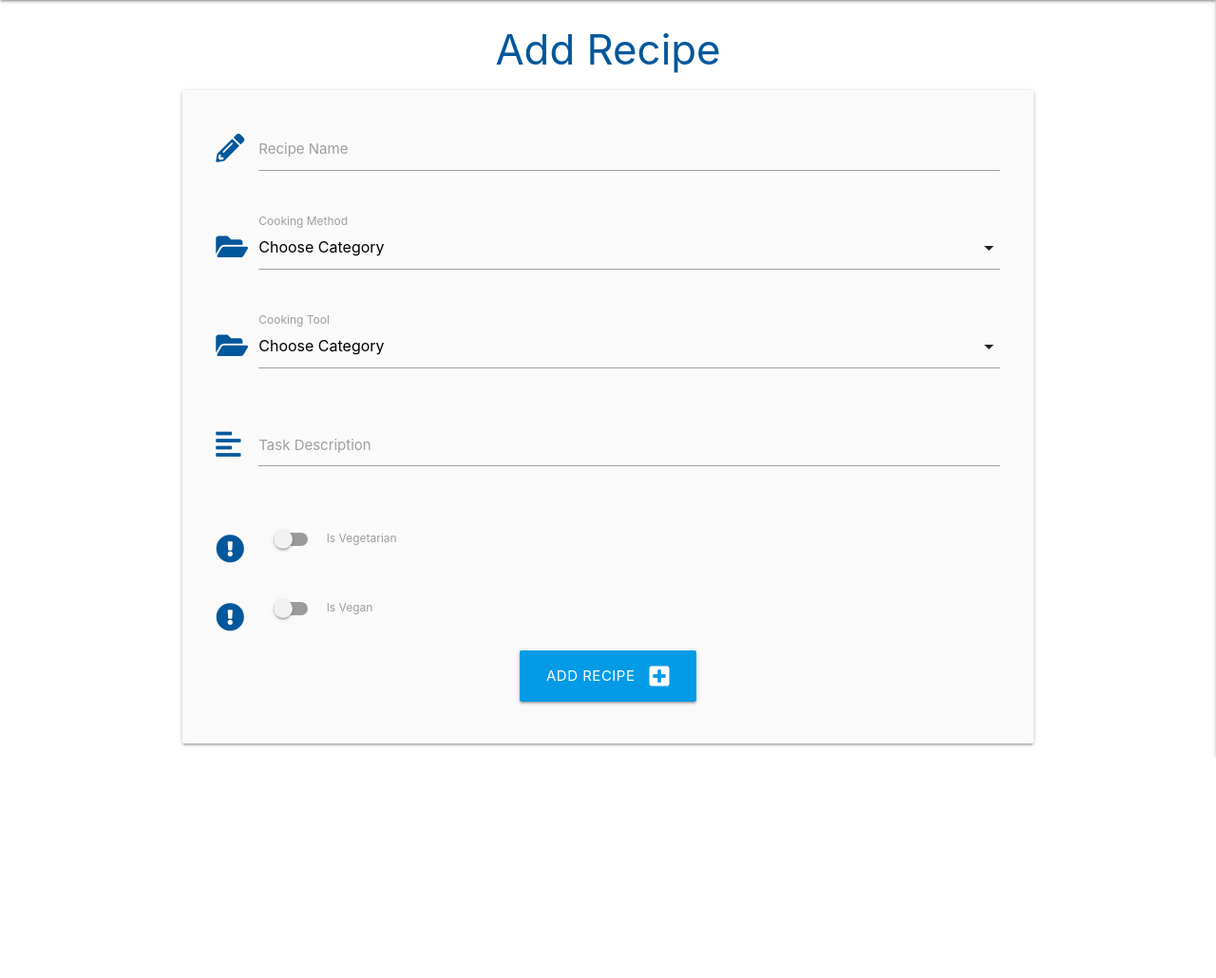
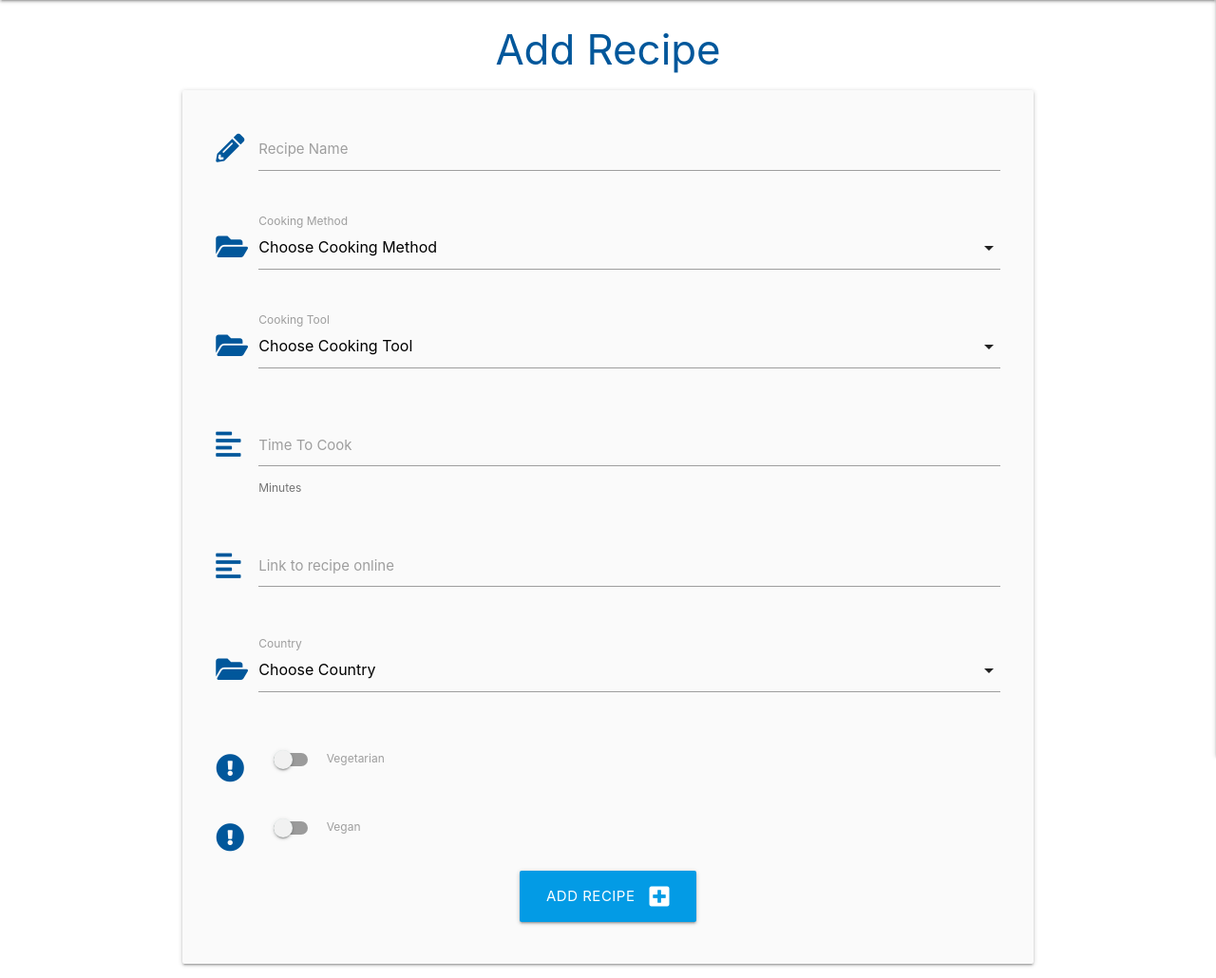
Before and after one commit to Code-Institute-Submissions/Willdeakin-Milestone-Project-3_NovResub, a Flask app: page /add in a window 1280 px wide. Shown: the part 64-1094 px from the top of the page at 95% size. Before the commit the page ends 862 px from the top, so only its background shows below. Run offline with Flask 2, Linux system fonts and the light colour scheme; some libraries are stand-ins or nearby versions.

Commit message:
add all form fields

```diff
--- a/app.py
+++ b/app.py
@@ -96,7 +96,7 @@ def add():
             "cooking_tool": request.form.get("cooking_tool"),
             "TTC": request.form.get("TTC"),
             "website_link": request.form.get("website_link"),
-            "country": request.form.get("country"),
+            "country_name": request.form.get("country"),
         }
 
 
--- a/templates/add.html
+++ b/templates/add.html
@@ -22,7 +22,7 @@
 				<div class="input-field col s12">
                     <i class="fas fa-folder-open prefix light-blue-text text-darken-4"></i>
 					<select id="cooking_method" name="cooking_method" class="validate" required>
-                        <option value="" disabled selected>Choose Category</option>
+                        <option value="" disabled selected>Choose Cooking Method</option>
                         {% for method in methods %}
                             <option value="{{ method.cooking_method }}">{{ method.cooking_method }}</option>
                         {% endfor %}
@@ -35,7 +35,7 @@
 				<div class="input-field col s12">
                     <i class="fas fa-folder-open prefix light-blue-text text-darken-4"></i>
 					<select id="cooking_tool" name="cooking_tool" class="validate" required>
-                        <option value="" disabled selected>Choose Category</option>
+                        <option value="" disabled selected>Choose Cooking Tool</option>
                         {% for tool in tools %}
                             <option value="{{ tool.cooking_tool }}">{{ tool.cooking_tool }}</option>
                         {% endfor %}
@@ -43,15 +43,39 @@
 					<label for="cooking_tool">Cooking Tool</label>
 				</div>
 			</div>
-            <!-- task description -->
+            <!-- Time to cook -->
             <div class="row">
                 <div class="input-field col s12">
                     <i class="fas fa-align-left prefix light-blue-text text-darken-4"></i>
-                    <textarea id="task_description" name="task_description" minlength="5"
-                        maxlength="200" class="materialize-textarea validate" required></textarea>
-                    <label for="task_description">Task Description</label>
+                    <textarea id="TTC" name="TTC"
+                     class="materialize-textarea validate" required></textarea>
+                    <label for="TTC">Time To Cook</label>
+                    <span class="helper-text" data-error="wrong" data-success="right">Minutes</span>
                 </div>
             </div>
+
+            <!-- recipe link  -->
+            <div class="row">
+                <div class="input-field col s12">
+                    <i class="fas fa-align-left prefix light-blue-text text-darken-4"></i>
+                    <textarea id="website_link" name="website_link" minlength="5"
+                        maxlength="200" class="materialize-textarea validate autocomplete" required></textarea>
+                    <label for="website_link">Link to recipe online</label>
+                </div>
+            </div>
+            <!-- country selection -->
+			<div class="row">
+				<div class="input-field col s12">
+                    <i class="fas fa-folder-open prefix light-blue-text text-darken-4"></i>
+					<select id="country" name="country" class="validate" required>
+                        <option value="" disabled selected>Choose Country</option>
+                        {% for country in countries %}
+                            <option value="{{ country.country }}">{{ country.country }}</option>
+                        {% endfor %}
+                    </select>
+					<label for="country">Country</label>
+				</div>
+			</div>
             <!-- is veggie toggle -->
 			<div class="row">
 				<div class="input-field col s6">
@@ -60,7 +84,7 @@
 						<label for="is_veggie">
                             <input type="checkbox" id="is_veggie" name="is_veggie">
                             <span class="lever"></span>
-                            Is Vegetarian
+                            Vegetarian
                         </label>
 					</div>
 				</div>
@@ -73,7 +97,7 @@
 						<label for="is_vegan">
                             <input type="checkbox" id="is_vegan" name="is_vegan">
                             <span class="lever"></span>
-                            Is Vegan
+                            Vegan
                         </label>
 					</div>
 				</div>
```
